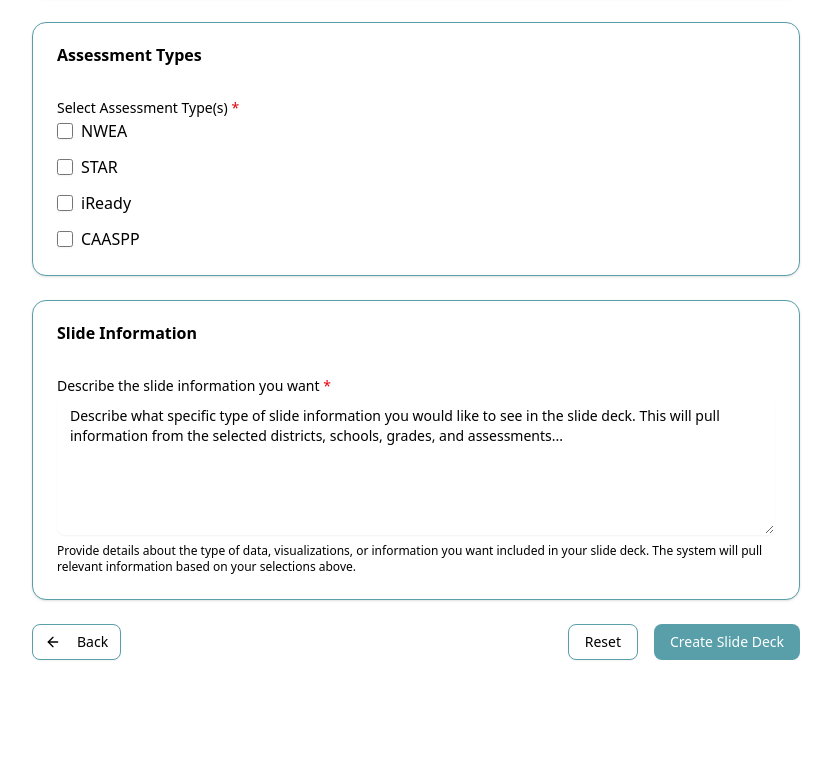
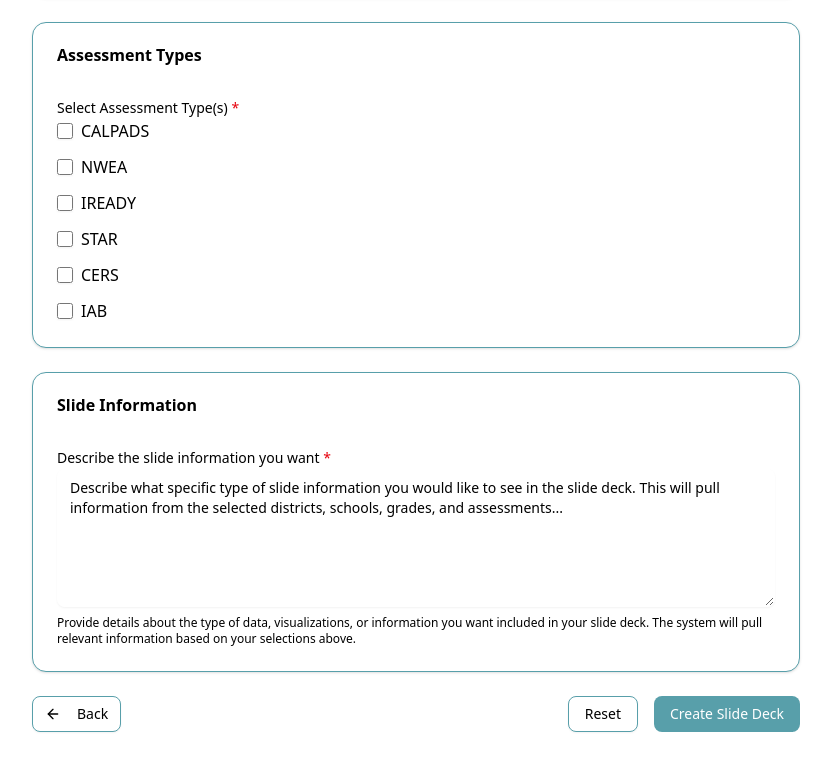
Before and after one commit to CadreAI/parsec_slides_app, a Next.js app: page /create-deck in a window 1280 px wide. Shown: the part 1160-1924 px from the top of the page, without its empty margins (224-1055 px from the left). Before the commit the page ends 1852 px from the top, so only its background shows below. Built offline with nearby package versions, Linux system fonts and the light colour scheme.

Commit message:
Add assessment table mappings and update form submission logic in CreateSlide component

```diff
--- a/src/app/create-deck/page.tsx
+++ b/src/app/create-deck/page.tsx
@@ -26,6 +26,16 @@
         assessments: [] as string[],
         slidePrompt: ''
     })
+
+    // Assessment BigQuery table mappings
+    const assessmentTables: Record<string, (partnerName: string) => string> = {
+        calpads: (partnerName: string) => `parsecgo.client_${partnerName}.calpads`,
+        nwea: (partnerName: string) => `parsecgo.client_${partnerName}.Nwea_production_calpads_v4_2`,
+        iready: () => `parsecgo.demodashboard.iready_production_calpads_v4_2`,
+        star: (partnerName: string) => `parsecgo.client_${partnerName}.renaissance_production_calpads_v4_2`,
+        cers: (partnerName: string) => `parsecgo.client_${partnerName}.cers_production`,
+        iab: (partnerName: string) => `parsecgo.client_${partnerName}.cers_iab`
+    }
 
     // Partner configuration - maps partner_name to their districts and schools
     const partnerConfig: Record<string, { districts: string[]; schools: Record<string, string[]> }> = {
@@ -110,8 +120,23 @@
 
     const handleSubmit = (e: React.FormEvent) => {
         e.preventDefault()
+
+        // Build assessment table names based on selected assessments and partner
+        const assessmentTableNames: Record<string, string> = {}
+        formData.assessments.forEach((assessment) => {
+            if (assessmentTables[assessment]) {
+                assessmentTableNames[assessment] = assessmentTables[assessment](formData.partnerName)
+            }
+        })
+
+        // Prepare submission data with BigQuery table names
+        const submissionData = {
+            ...formData,
+            assessmentTables: assessmentTableNames
+        }
+
         // Handle form submission here
-        console.log('Form submitted:', formData)
+        console.log('Form submitted:', submissionData)
 
         // Show toast notification
         toast.success('Deck is being created...')
@@ -316,7 +341,7 @@
                                     Select Assessment Type(s) <span className="text-destructive">*</span>
                                 </Label>
                                 <div className="space-y-3">
-                                    {['NWEA', 'STAR', 'iReady', 'CAASPP'].map((assessment) => (
+                                    {['calpads', 'nwea', 'iready', 'star', 'cers', 'iab'].map((assessment) => (
                                         <div key={assessment} className="flex items-center space-x-2">
                                             <Checkbox
                                                 id={`assessment-${assessment}`}
@@ -324,7 +349,7 @@
                                                 onChange={(e) => handleCheckboxChange('assessments', assessment, e.target.checked)}
                                             />
                                             <Label htmlFor={`assessment-${assessment}`} className="cursor-pointer text-base font-normal">
-                                                {assessment}
+                                                {assessment.toUpperCase()}
                                             </Label>
                                         </div>
                                     ))}
```
